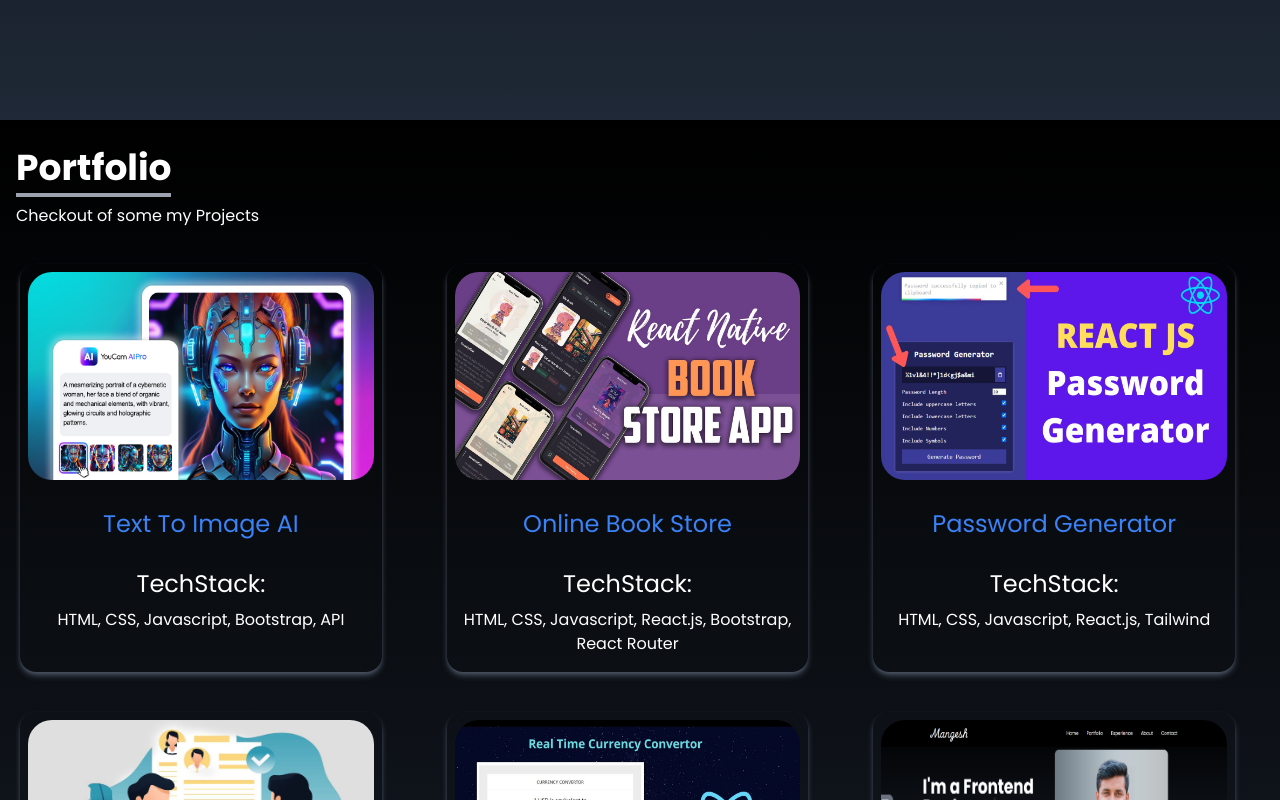
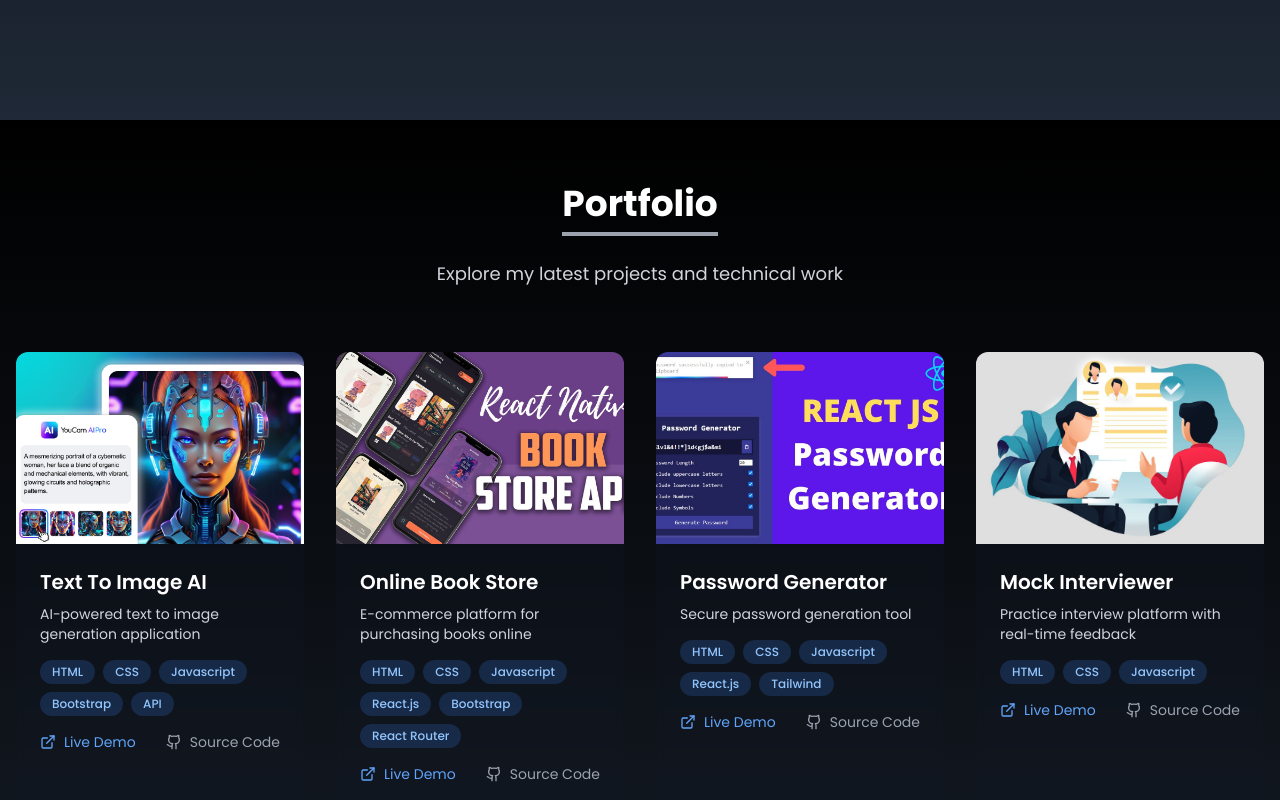
Before and after one commit to mbl43/Portfolio, a React (Vite) app: page / in a window 1280 px wide. Shown: the part 680-1480 px from the top of the page. Built offline with nearby package versions, Linux system fonts and the light colour scheme; a web font is replaced by a local one.

Commit message:
style: redesign portfolio

```diff
--- a/src/Components/Portfolio.jsx
+++ b/src/Components/Portfolio.jsx
@@ -1,97 +1,151 @@
 import React from "react";
+import { ExternalLink, Github } from "lucide-react";
 import Currency from "../assets/portfolio/currency.png";
 import Password from "../assets/portfolio/passoword.jpg";
 import PM from "../assets/portfolio/pm.png";
 import Interview from "../assets/portfolio/interview.png";
 import Bookstore from "../assets/portfolio/bookstore.png";
 import AI from "../assets/portfolio/ai.png";
-import Hospital from "../assets/portfolio/health.png"
+import Hospital from "../assets/portfolio/health.png";
+
 const Portfolio = () => {
-  const projectlink = [
+  const projects = [
     {
       id: 1,
       src: AI,
       link: "https://text-to-image-jb.vercel.app/",
       name: "Text To Image AI",
-      Stack: "HTML, CSS, Javascript, Bootstrap, API",
+      stack: ["HTML", "CSS", "Javascript", "Bootstrap", "API"],
+      description: "AI-powered text to image generation application"
     },
     {
       id: 2,
       src: Bookstore,
       link: "https://spectacular-dango-a7d490.netlify.app/",
       name: "Online Book Store",
-      Stack: "HTML, CSS, Javascript, React.js, Bootstrap, React Router",
+      stack: ["HTML", "CSS", "Javascript", "React.js", "Bootstrap", "React Router"],
+      description: "E-commerce platform for purchasing books online"
     },
     {
       id: 3,
       src: Password,
       link: "https://password-generator-rt.vercel.app/",
       name: "Password Generator",
-      Stack: "HTML, CSS, Javascript, React.js, Tailwind",
+      stack: ["HTML", "CSS", "Javascript", "React.js", "Tailwind"],
+      description: "Secure password generation tool"
     },
     {
       id: 4,
       src: Interview,
       link: "https://mbl43.github.io/Mock-interviewER/",
       name: "Mock Interviewer",
-      Stack: "HTML, CSS, Javascript",
+      stack: ["HTML", "CSS", "Javascript"],
+      description: "Practice interview platform with real-time feedback"
     },
     {
       id: 5,
       src: Currency,
       link: "https://currency-converter-rt.vercel.app/",
       name: "Currency Converter",
-      Stack: "HTML, CSS, Javascript, React.js, Tailwind",
+      stack: ["HTML", "CSS", "Javascript", "React.js", "Tailwind"],
+      description: "Real-time currency conversion application"
     },
     {
       id: 6,
       src: PM,
       link: "https://mangesh-portfolio-rt.vercel.app/",
-      name: "Personal PortFolio",
-      Stack: "HTML, CSS, Javascript, React.js, Tailwind, React Router",
+      name: "Personal Portfolio",
+      stack: ["HTML", "CSS", "Javascript", "React.js", "Tailwind", "React Router"],
+      description: "Professional portfolio website showcasing my work"
     },
     {
       id: 7,
       src: Hospital,
       link: "https://hospital-landing-page-jb.vercel.app/",
       name: "Hospital Landing Page",
-      Stack: "HTML, CSS, Javascript, Bootstrap",
+      stack: ["HTML", "CSS", "Javascript", "Bootstrap"],
+      description: "Modern landing page for healthcare institution"
     },
   ];
+
   return (
     <div
       name="Portfolio"
-      className="bg-gradient-to-b from-black to-gray-800 w-full  text-white  md:h-auto h-auto "
+      className="bg-gradient-to-b from-black to-gray-800 w-full min-h-screen py-16"
     >
-      <div className=" max-w-screen-xl  mx-auto flex-col flex  h-full  pt-7 w-full p-4 ">
-        <div className="pb-4">
-          <p className="text-4xl font-bold inline border-b-4 border-gray-400">
+      <div className="max-w-7xl mx-auto px-4">
+        {/* Header Section */}
+        <div className="text-center mb-16">
+          <h2 className="text-4xl font-bold inline-block text-white border-b-4 border-gray-400 pb-2">
             Portfolio
+          </h2>
+          <p className="text-gray-300 text-lg mt-6">
+            Explore my latest projects and technical work
           </p>
-          <p className="py-4">Checkout of some my Projects</p>
         </div>
 
-        <div className="grid sm:grid-cols-2 md:grid-cols-3 gap-8  sm:px-0 overflow-auto ">
-          {projectlink.map(({ id, src, link, name, Stack }) => (
+        {/* Projects Grid */}
+        <div className="grid grid-cols-1 md:grid-cols-2 lg:grid-cols-4 gap-8">
+          {projects.map(({ id, src, link, name, stack, description }) => (
             <div
               key={id}
-              className="shadow-md shadow-gray-600 rounded-2xl m-1 p-2 w-80  lg:w-11/12 flex flex-col"
+              className="group relative bg-gray-900/30 backdrop-blur-sm rounded-xl overflow-hidden
+              transform transition-all duration-300 hover:scale-[1.02] hover:-translate-y-2"
             >
-              <img
-                src={src}
-                alt="img"
-                loading="lazy"
-                className=" duration-200 h-52 rounded-3xl hover:scale-105 "
-              />
-              <div className="flex flex-col items-center justify-center m-2">
-                <button className="w-full  text-blue-500  py-1 m-4 duration-200 hover:scale-105 text-xl  lg:text-2xl ">
-                  <a href={link} target="_blank" rel="noopener noreferrer">
-                    {name}
+              {/* Image Container */}
+              <div className="relative h-48 overflow-hidden">
+                <img
+                  src={src}
+                  alt={name}
+                  loading="lazy"
+                  className="w-full h-full object-cover transform transition-transform duration-500 group-hover:scale-110"
+                />
+                <div className="absolute inset-0 bg-gradient-to-t from-black/80 to-transparent opacity-0 group-hover:opacity-100 transition-opacity duration-300" />
+              </div>
+
+              {/* Content Container */}
+              <div className="p-6">
+                <h3 className="text-xl font-semibold text-white mb-2">{name}</h3>
+                <p className="text-gray-300 text-sm mb-4">{description}</p>
+
+                {/* Tech Stack */}
+                <div className="flex flex-wrap gap-2 mb-4">
+                  {stack.map((tech) => (
+                    <span
+                      key={tech}
+                      className="px-3 py-1 text-xs font-medium bg-blue-500/20 text-blue-300 rounded-full"
+                    >
+                      {tech}
+                    </span>
+                  ))}
+                </div>
+
+                {/* Links */}
+                <div className="flex justify-between items-center">
+                  <a
+                    href={link}
+                    target="_blank"
+                    rel="noopener noreferrer"
+                    className="flex items-center gap-2 text-blue-400 hover:text-blue-300 transition-colors duration-300"
+                  >
+                    <ExternalLink className="w-4 h-4" />
+                    <span className="text-sm">Live Demo</span>
                   </a>
-                </button>
-                <p className="p-2 text-2xl text-center">TechStack:</p>
-                <p className="text-center  ">{Stack}</p>
+
+                  <a
+                    href="https://github.com/mbl43"
+                    target="_blank"
+                    rel="noopener noreferrer"
+                    className="flex items-center gap-2 text-gray-400 hover:text-gray-300 transition-colors duration-300"
+                  >
+                    <Github className="w-4 h-4" />
+                    <span className="text-sm">Source Code</span>
+                  </a>
+                </div>
               </div>
+
+              {/* Hover Effect Overlay */}
+              <div className="absolute inset-0 border border-blue-500/20 opacity-0 group-hover:opacity-100 transition-opacity duration-300 rounded-xl pointer-events-none" />
             </div>
           ))}
         </div>
```
